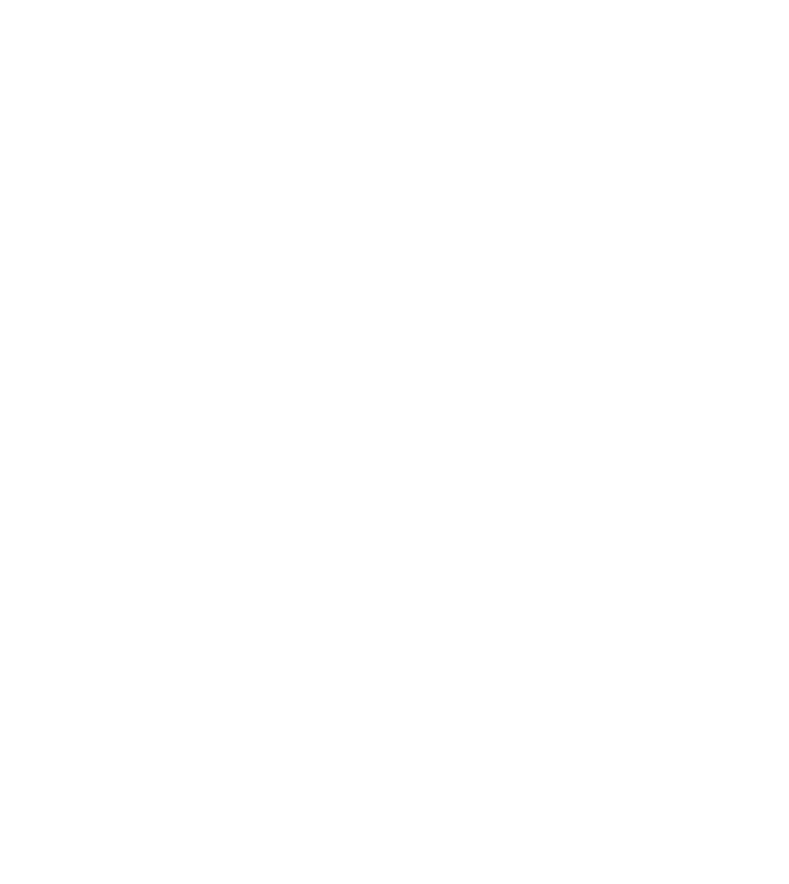
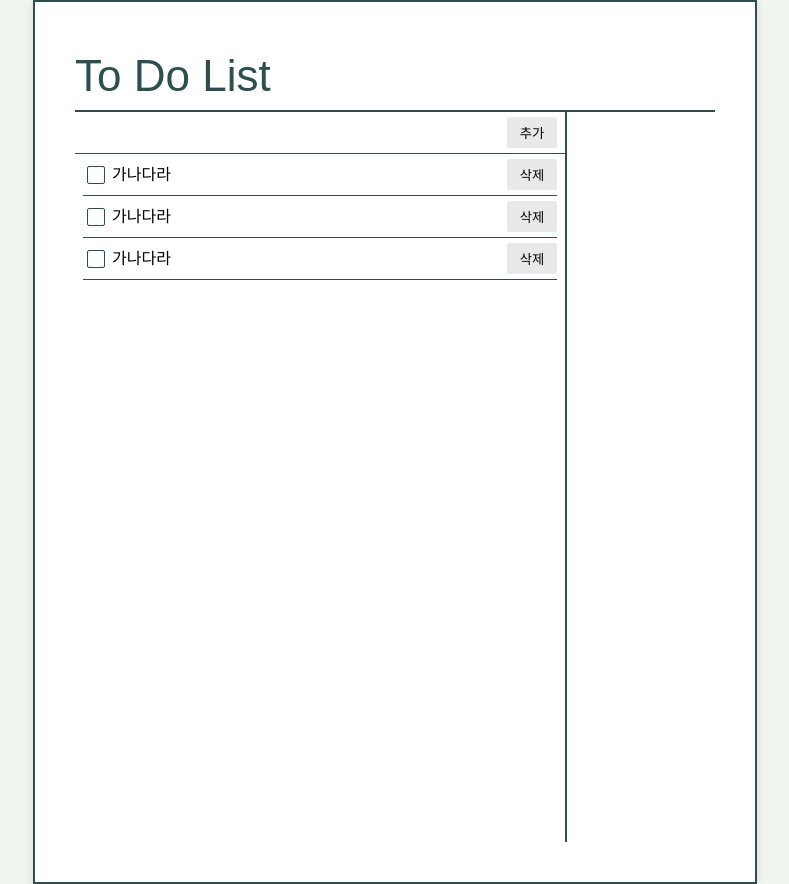
Before and after one commit to CEOS-Developers/react-todo-21th, a React (Vite) app: page / in a window 1280 px wide. Shown: the whole page, without its empty margins (245-1034 px from the left). Before the commit the page ends 800 px from the top, so only its background shows below. Built offline with nearby package versions, Linux system fonts and the light colour scheme.

Commit message:
feat: html을 react로 마이그레이션

```diff
--- a/src/pages/Home/index.tsx
+++ b/src/pages/Home/index.tsx
@@ -1,3 +1,52 @@
+import {
+	Button,
+	Checkbox,
+	Header,
+	Side,
+	Title,
+	TodoContainer,
+	TodoContent,
+	TodoInput,
+	TodoInputBox,
+	TodoItem,
+	TodoList,
+	TodoWrapper,
+} from './style';
+
 export default function Home() {
-	return <div></div>;
+	return (
+		<TodoWrapper>
+			<Header>
+				<Title>To Do List</Title>
+			</Header>
+
+			<TodoContainer>
+				<div>
+					<TodoInputBox>
+						<TodoInput />
+						<Button>추가</Button>
+					</TodoInputBox>
+					<TodoList>
+						<TodoItem>
+							<Checkbox type="checkbox" />
+							<TodoContent $isDone={false}>가나다라</TodoContent>
+							<Button>삭제</Button>
+						</TodoItem>
+						<TodoItem>
+							<Checkbox type="checkbox" />
+							<TodoContent $isDone={false}>가나다라</TodoContent>
+							<Button>삭제</Button>
+						</TodoItem>
+						<TodoItem>
+							<Checkbox type="checkbox" />
+							<TodoContent $isDone={false}>가나다라</TodoContent>
+							<Button>삭제</Button>
+						</TodoItem>
+					</TodoList>
+				</div>
+
+				<Side />
+			</TodoContainer>
+		</TodoWrapper>
+	);
 }
--- /dev/null
+++ b/src/pages/Home/style.tsx
@@ -0,0 +1,107 @@
+import styled from 'styled-components';
+
+export const TodoWrapper = styled.div`
+	background-color: white;
+	width: 640px;
+	height: 800px;
+	padding: 40px;
+
+	display: flex;
+	flex-direction: column;
+	justify-content: center;
+	align-items: center;
+
+	border: 2px solid darkslategrey;
+	box-shadow: 0 2px 8px 0 #00000020;
+`;
+
+export const Header = styled.header`
+	width: 100%;
+	border-bottom: 2px solid darkslategrey;
+	padding-block: 10px;
+`;
+
+export const Title = styled.h1`
+	font-size: 44px;
+	margin-right: auto;
+	margin-block: 2px;
+	color: darkslategrey;
+`;
+
+export const TodoContainer = styled.div`
+	width: 100%;
+	height: 100%;
+	display: grid;
+	grid-template-columns: 1fr 150px;
+	overflow-y: scroll;
+	scrollbar-width: none;
+`;
+
+export const Button = styled.button`
+	width: 50px;
+	height: 31px;
+	margin-left: auto;
+
+	border: none;
+	border-radius: 2px;
+	background-color: rgb(233, 233, 233);
+`;
+
+export const TodoInputBox = styled.div`
+	width: 100%;
+	display: grid;
+	grid-template-columns: 1fr 50px;
+	padding: 5px 8px;
+	box-sizing: border-box;
+	border-bottom: 1.5px solid darkslategrey;
+`;
+
+export const TodoInput = styled.input`
+	padding: 4px;
+	border: none;
+	outline: none;
+	font-size: 1rem;
+`;
+
+export const TodoList = styled.ul`
+	padding: 0 8px;
+	color: black;
+`;
+
+export const TodoItem = styled.li`
+	width: 100%;
+	height: 31px;
+	padding: 5px 0;
+	border-bottom: 1.5px solid darkslategrey;
+
+	display: grid;
+	grid-template-columns: auto 1fr 50px;
+	gap: 4px;
+	align-items: center;
+`;
+
+export const Checkbox = styled.input`
+	appearance: none;
+	width: 16px;
+	height: 16px;
+	border: 1.5px solid darkslategrey;
+	border-radius: 2px;
+	cursor: pointer;
+
+	&:checked {
+		background-color: darkslategrey;
+	}
+`;
+
+export const TodoContent = styled.label<{ $isDone: boolean }>`
+	padding: 7px 0;
+	cursor: pointer;
+	white-space: nowrap;
+	overflow: scroll;
+	scrollbar-width: none;
+	${({ $isDone }) => ($isDone ? 'color: rgb(150, 150, 150);	text-decoration: line-through;' : '')}
+`;
+
+export const Side = styled.div`
+	border-left: 2px solid darkslategrey;
+`;
--- a/src/styles/GlobalStyles.ts
+++ b/src/styles/GlobalStyles.ts
@@ -10,7 +10,7 @@ const GlobalStyles = createGlobalStyle`
   }
 
   * {
-    box-sizing: border-box;
+    box-sizing: content-box;
   }
 
   html, body, div, span, h1, h2, h3, h4, h5, h6, p,
@@ -25,7 +25,9 @@ const GlobalStyles = createGlobalStyle`
   body {
     line-height: 1;
     font-family: 'Pretendard Variable', sans-serif;
-    background-color: #FFFFFF;
+    background-color: rgb(240, 245, 240);
+    display: flex;
+    justify-content: center;
   }
 
   ol, ul {
```
